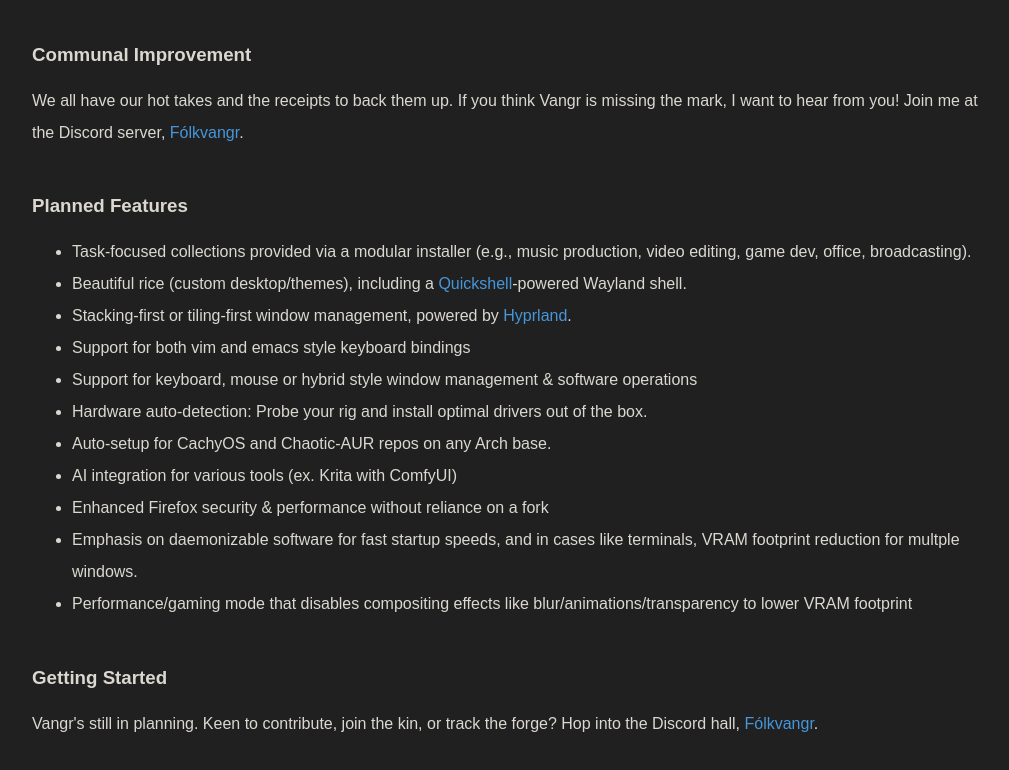
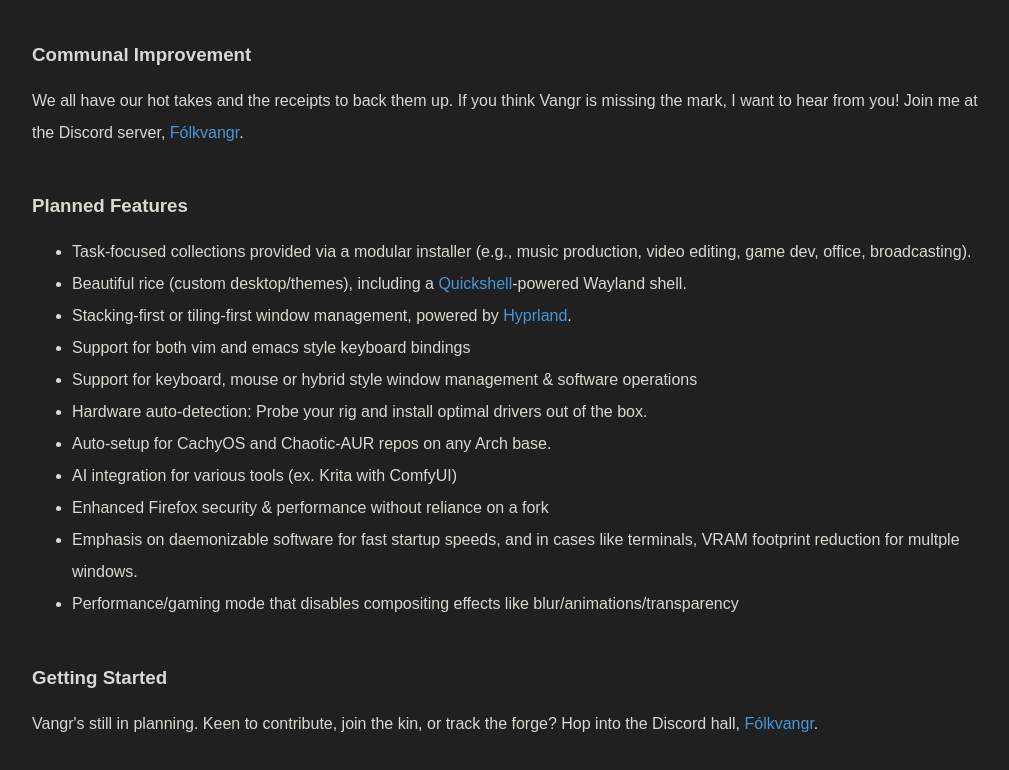
Before and after one commit to serenfel/vangr-web, a plain HTML site: page index.html in a window 1280 px wide. Shown: the part 1143-1913 px from the top of the page, without its empty margins (128-1137 px from the left). Drawn offline with Linux system fonts and the light colour scheme.

Commit message:
Minor improvement to performance mode feature language

```diff
--- a/index.html
+++ b/index.html
@@ -56,7 +56,7 @@
                 <li>AI integration for various tools (ex. Krita with ComfyUI)</li>
                 <li>Enhanced Firefox security & performance without reliance on a fork</li>
                 <li>Emphasis on daemonizable software for fast startup speeds, and in cases like terminals, VRAM footprint reduction for multple windows.</li>
-                <li>Performance/gaming mode that disables compositing effects like blur/animations/transparency to lower VRAM footprint</li>
+                <li>Performance/gaming mode that disables compositing effects like blur/animations/transparency</li>
             </ul>
             <h3>Getting Started</h3>
             <p>Vangr's still in planning. Keen to contribute, join the kin, or track the forge? Hop into the Discord hall, <a href="https://vangr.net/discord">Fólkvangr</a>.</p>
```
